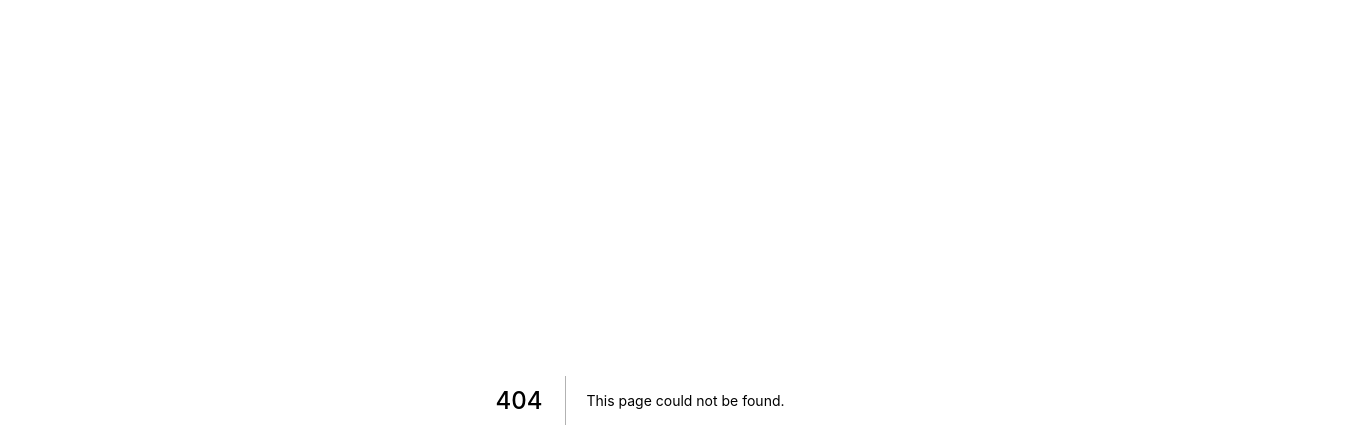
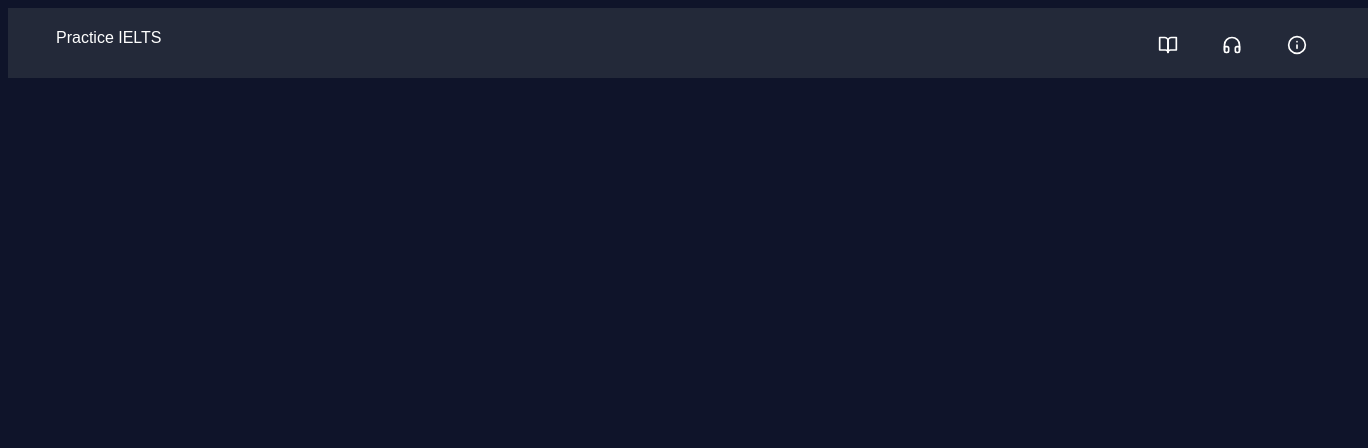
Before and after one commit to divinsmathew/practice-ielts, a Next.js app: page /Header in a window 1280 px wide. Before the commit this address had no page. Shown: the top 448 px of the page, 1368 px wide, since content can reach past the window. Built offline with nearby package versions, Linux system fonts and the light colour scheme.

Commit message:
Added header

```diff
--- /dev/null
+++ b/pages/Header/Header.module.scss
@@ -0,0 +1,35 @@
+.header {
+    display: flex;
+    width: 100%;
+    justify-content: space-between;
+    padding: 1.3rem 3rem 1.2rem 3rem;
+    background-color: hsl(224, 24%, 18%);
+
+    & > nav {
+        display: flex;
+        gap: 1.2rem;
+
+        .header-link {
+            text-decoration: none;
+            color: var(--color-text);
+            padding: 0.4rem 0.8rem 0rem 0.8rem;
+            border-radius: 0.3rem;
+
+            &:hover,
+            &:focus {
+                color: var(--color-primary);
+                background-color: hsl(224, 24%, 30%);
+            }
+            &:focus-visible {
+                outline: 2px solid var(--color-accent-light);
+            }
+            &:active {
+                opacity: 0.5;
+            }
+        }
+
+        .selected {
+            background-color: hsl(224, 24%, 25%);
+        }
+    }
+}
--- /dev/null
+++ b/pages/Header/index.jsx
@@ -0,0 +1,40 @@
+import classNames from "classnames";
+import { FiHeadphones, FiBookOpen, FiInfo } from "react-icons/fi";
+
+import styles from "./Header.module.scss";
+
+const Header = ({ fromPage }) => {
+    return (
+        <header className={styles.header}>
+            <span>Practice IELTS</span>
+            <nav>
+                <a
+                    href="/reading"
+                    className={classNames(styles["header-link"], {
+                        [styles["selected"]]: fromPage === "reading",
+                    })}
+                >
+                    <FiBookOpen size={20} />
+                </a>
+                <a
+                    href="/listening"
+                    className={classNames(styles["header-link"], {
+                        [styles["selected"]]: fromPage === "listening",
+                    })}
+                >
+                    <FiHeadphones size={20} />
+                </a>
+                <a
+                    href="/about"
+                    className={classNames(styles["header-link"], {
+                        [styles["selected"]]: fromPage === "about",
+                    })}
+                >
+                    <FiInfo size={20} />
+                </a>
+            </nav>
+        </header>
+    );
+};
+
+export default Header;
```
